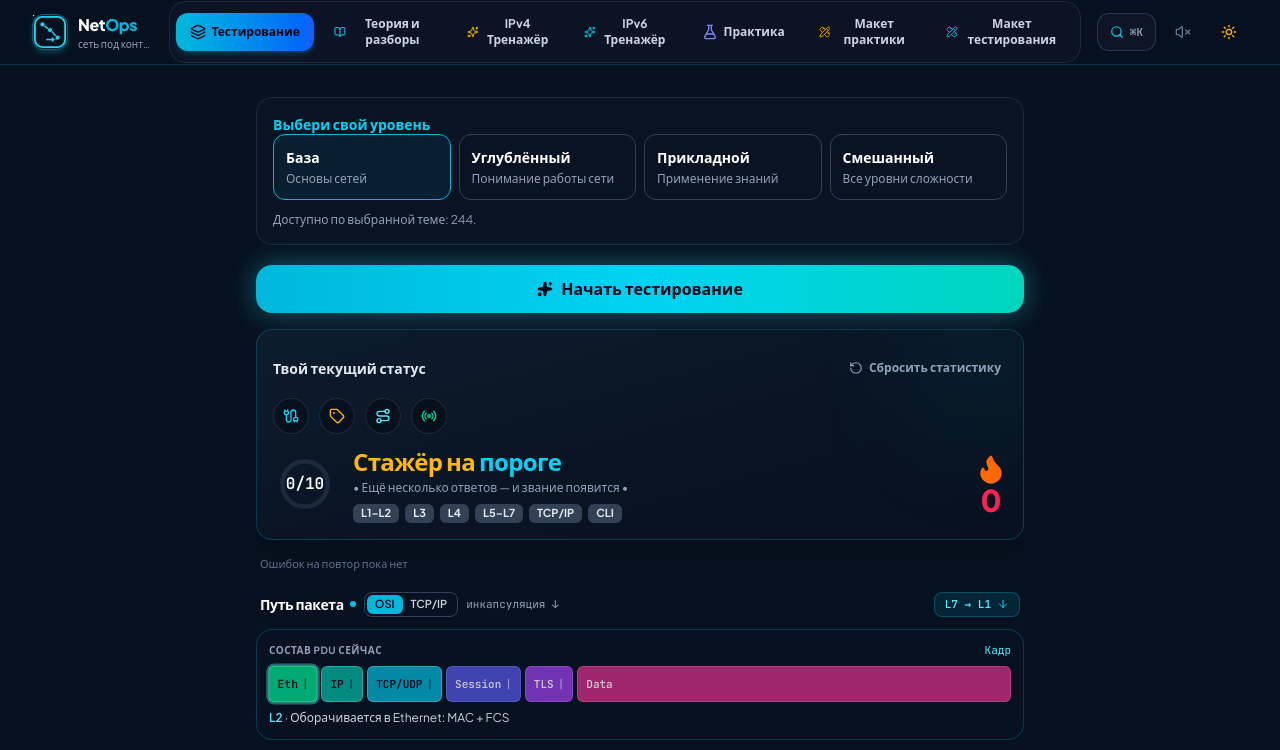
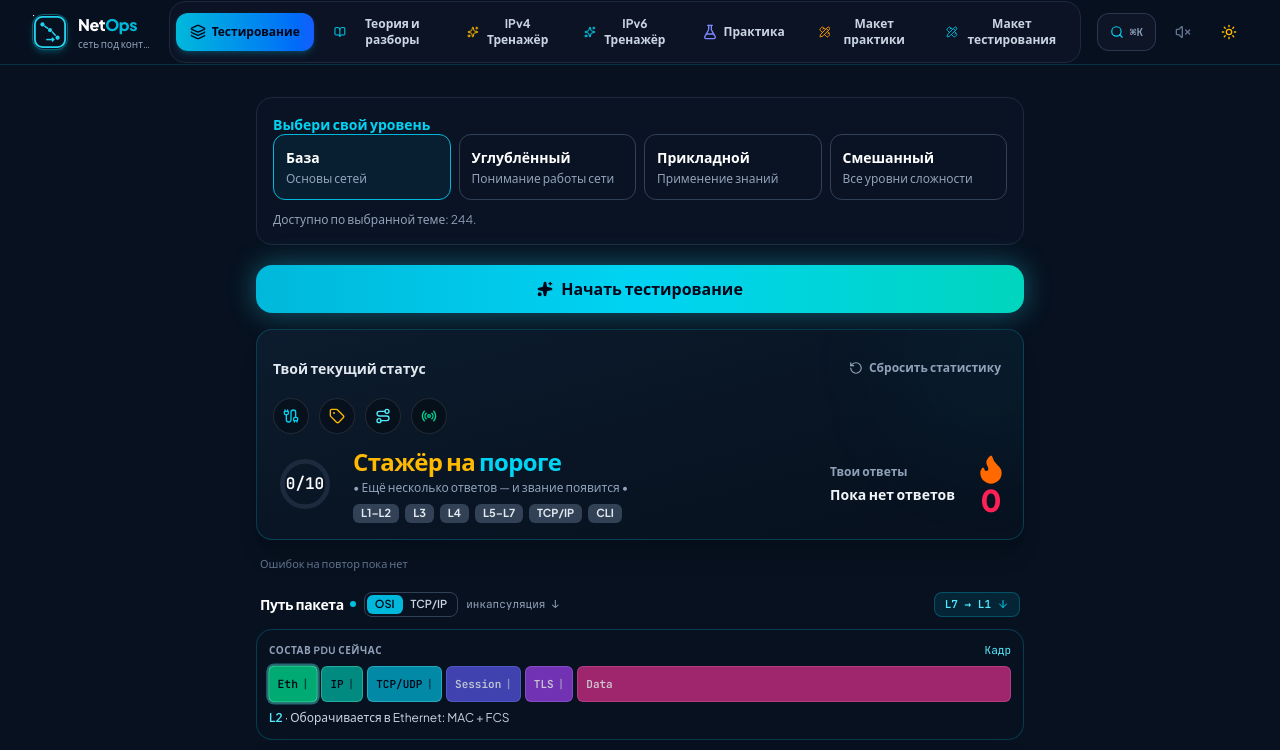
Before and after one commit to apotet/my-gemini-mirror-site, a React (Vite) app: page / in a window 1280 px wide. Shown: the top 750 px of the page. Built offline with nearby package versions, Linux system fonts and the light colour scheme.

Commit message:
Тестирование: показать число верных ответов в статусе

```diff
--- a/src/components/KnowledgeRadar.tsx
+++ b/src/components/KnowledgeRadar.tsx
@@ -124,18 +124,6 @@ export const KnowledgeRadar: React.FC<KnowledgeRadarProps> = ({
     setProgress(reset);
   };
 
-  const statusTitle = hasAccuracy
-    ? `Точность ${progress.readinessPercent}%`
-    : towardAccuracy > 0
-      ? `${towardAccuracy}/10 до точности`
-      : 'Точность появится после 10 ответов';
-
-  const statusSub = hasAccuracy
-    ? `${progress.answeredCount} ответов · ${progress.correctCount} верных`
-    : towardAccuracy > 0
-      ? `Ещё ${10 - towardAccuracy} подтверждённых ответов`
-      : 'Пройди короткую сессию';
-
   return (
     <div className="space-y-4 w-full">
       {progress.migrationNotice && !migrationAcknowledged && (
@@ -236,15 +224,28 @@ export const KnowledgeRadar: React.FC<KnowledgeRadarProps> = ({
             </div>
           </div>
 
+          <div className="flex items-center justify-between gap-4 sm:shrink-0 sm:gap-5">
+            {showTestingControls && (
+              <div className="min-w-0">
+                <p className="text-xs font-semibold text-slate-600 dark:text-slate-400">Твои ответы</p>
+                <p className="mt-1 text-sm font-bold tabular-nums text-slate-900 dark:text-slate-100">
+                  {progress.answeredCount > 0
+                    ? `Верно ${progress.correctCount.toLocaleString('ru-RU')} из ${progress.answeredCount.toLocaleString('ru-RU')}`
+                    : 'Пока нет ответов'}
+                </p>
+              </div>
+            )}
             <button
               type="button"
               onClick={() => { triggerHaptic('light'); setShowStreakModal((v) => !v); }}
-            className="shrink-0 self-end sm:self-center flex flex-col items-center"
+              className="ml-auto shrink-0 flex flex-col items-center"
               title="Непрерывная серия дней"
+              aria-expanded={showStreakModal}
             >
               <Flame className="w-10 h-10 sm:w-8 sm:h-8 text-orange-500 fill-orange-500" />
               <span className="text-4xl sm:text-3xl font-black text-rose-500 leading-none">{progress.streakDays}</span>
             </button>
+          </div>
         </div>
 
         {showStreakModal && (
```
Also changed, not shown: 2 other files (tests, documents, lock files or other folders). Lines whose indentation alone changed are shown as unchanged.
